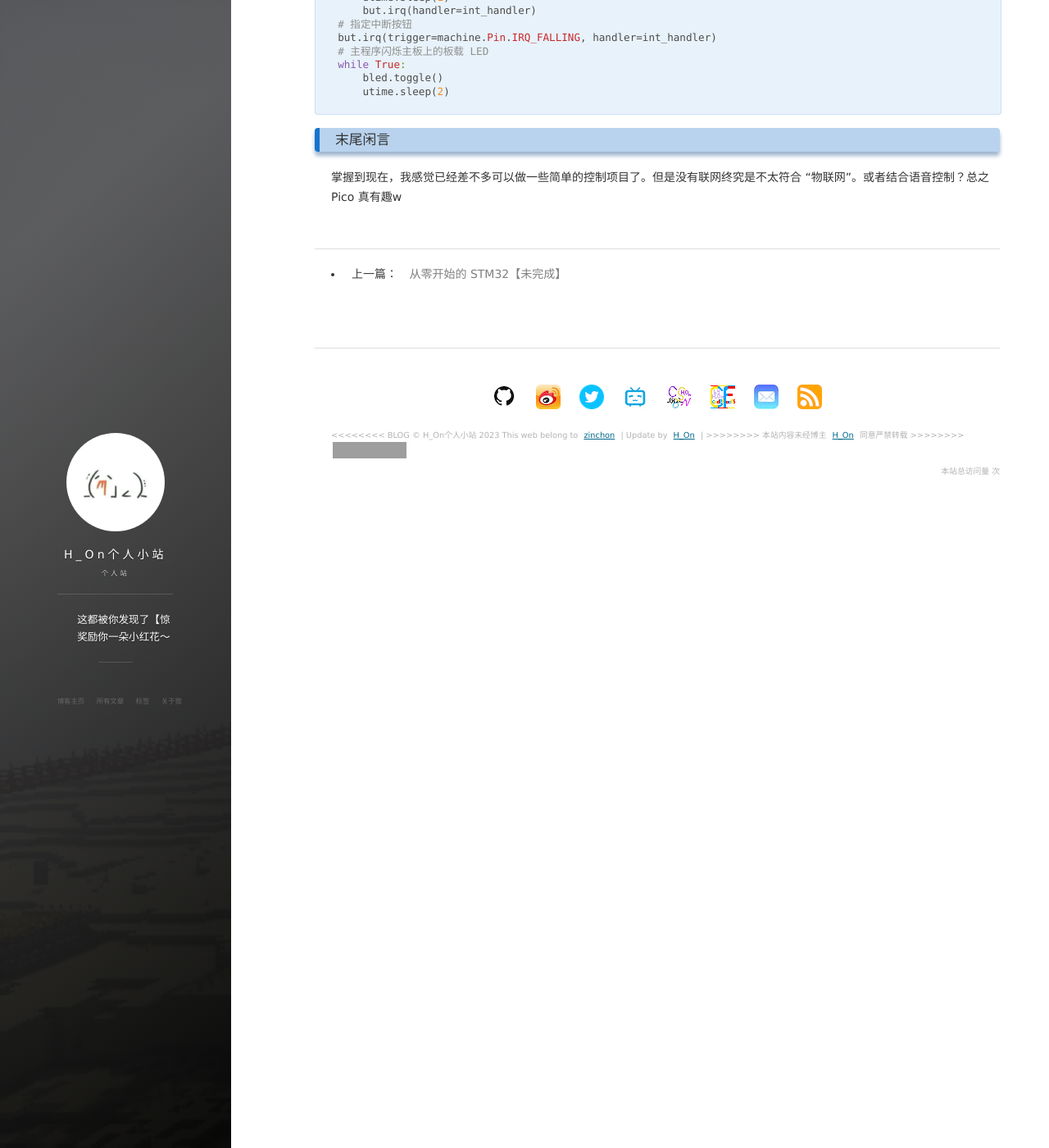
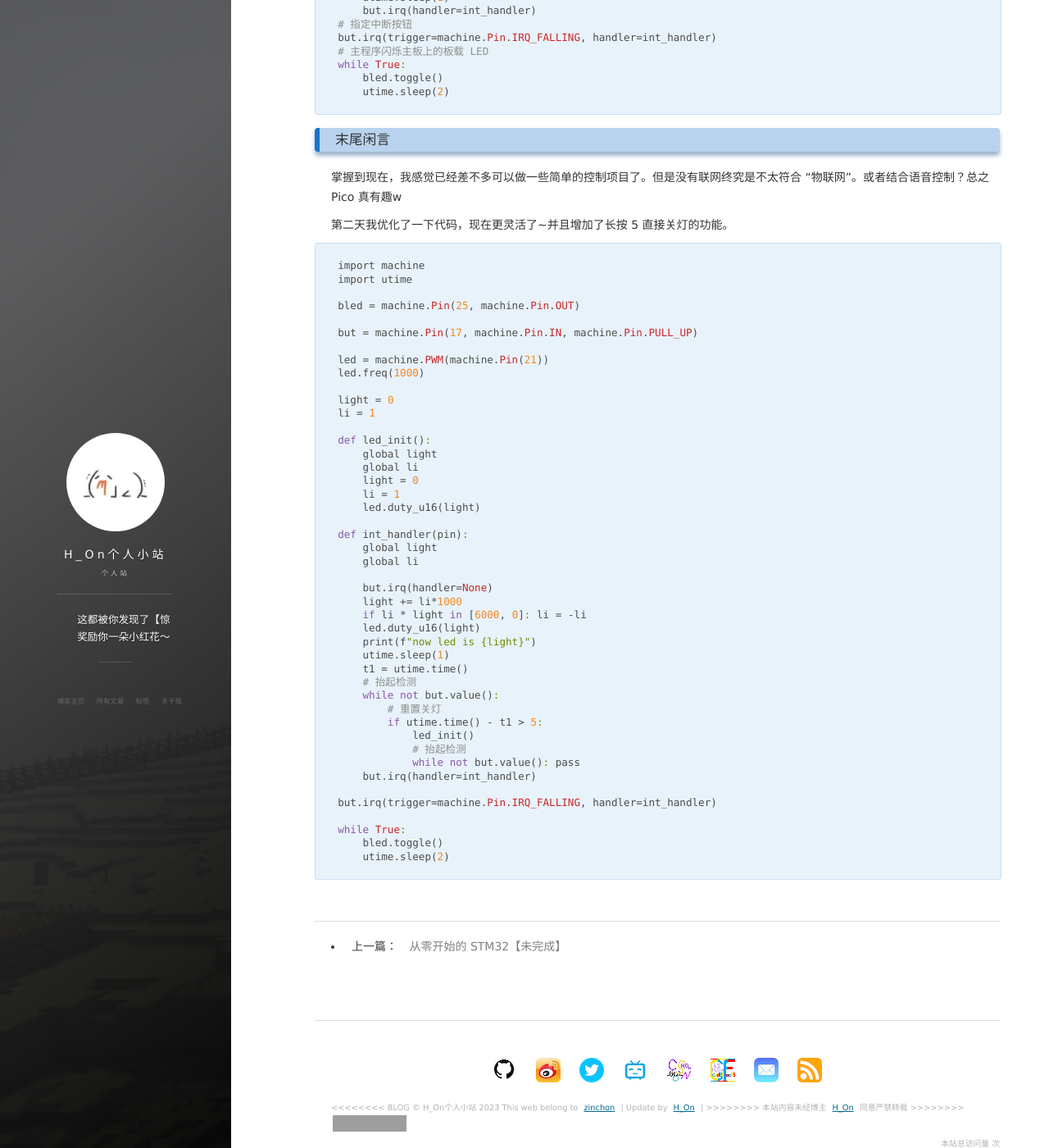
Before and after one commit to Hybrogen/Hybrogen.github.io, a Jekyll site: the page built from _posts/2023-02-28-pico2.md, in a window 1280 px wide and 1400 px high, scrolled down 3873 px. Shown: the whole window at 82% size. Built offline with Jekyll 4.4.1, drawn with Linux system fonts in a browser that asks for light colours; nearby versions of some CDN libraries; comment, search, counter and statistics services are not loaded; grey boxes are pictures that could not be loaded.

Commit message:
pico2 完成

````diff
--- a/_posts/2023-02-28-pico2.md
+++ b/_posts/2023-02-28-pico2.md
@@ -197,3 +197,52 @@ while True:
 
 ### 末尾闲言
 掌握到现在，我感觉已经差不多可以做一些简单的控制项目了。但是没有联网终究是不太符合 “物联网”。或者结合语音控制？总之 Pico 真有趣w
+
+第二天我优化了一下代码，现在更灵活了~并且增加了长按 5 直接关灯的功能。
+```py
+import machine
+import utime
+
+bled = machine.Pin(25, machine.Pin.OUT)
+
+but = machine.Pin(17, machine.Pin.IN, machine.Pin.PULL_UP)
+
+led = machine.PWM(machine.Pin(21))
+led.freq(1000)
+
+light = 0
+li = 1
+
+def led_init():
+    global light
+    global li
+    light = 0
+    li = 1
+    led.duty_u16(light)
+
+def int_handler(pin):
+    global light
+    global li
+
+    but.irq(handler=None)
+    light += li*1000
+    if li * light in [6000, 0]: li = -li
+    led.duty_u16(light)
+    print(f"now led is {light}")
+    utime.sleep(1)
+    t1 = utime.time()
+    # 抬起检测
+    while not but.value():
+        # 重置关灯
+        if utime.time() - t1 > 5:
+            led_init()
+            # 抬起检测
+            while not but.value(): pass
+    but.irq(handler=int_handler)
+
+but.irq(trigger=machine.Pin.IRQ_FALLING, handler=int_handler)
+
+while True:
+    bled.toggle()
+    utime.sleep(2)
+```
````
